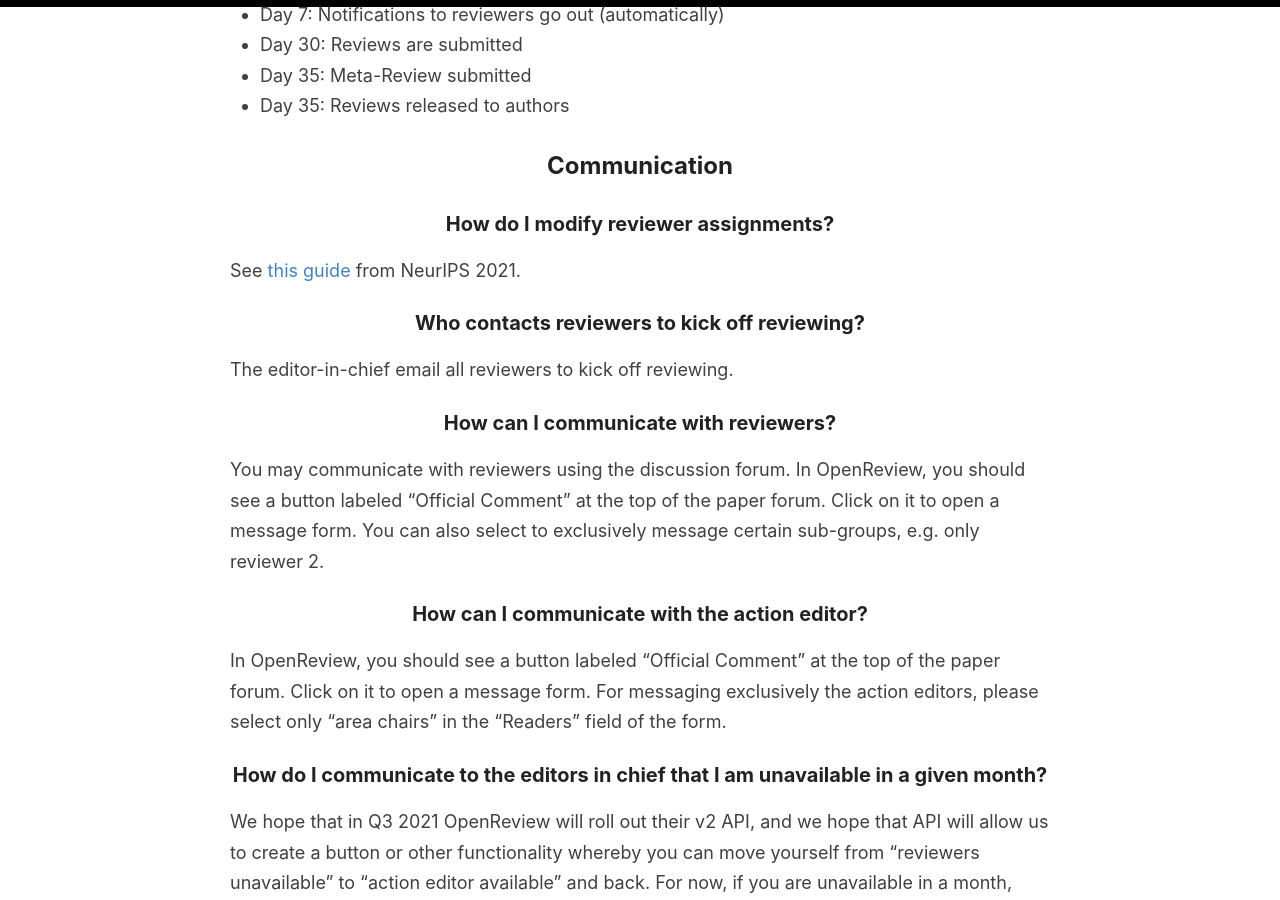
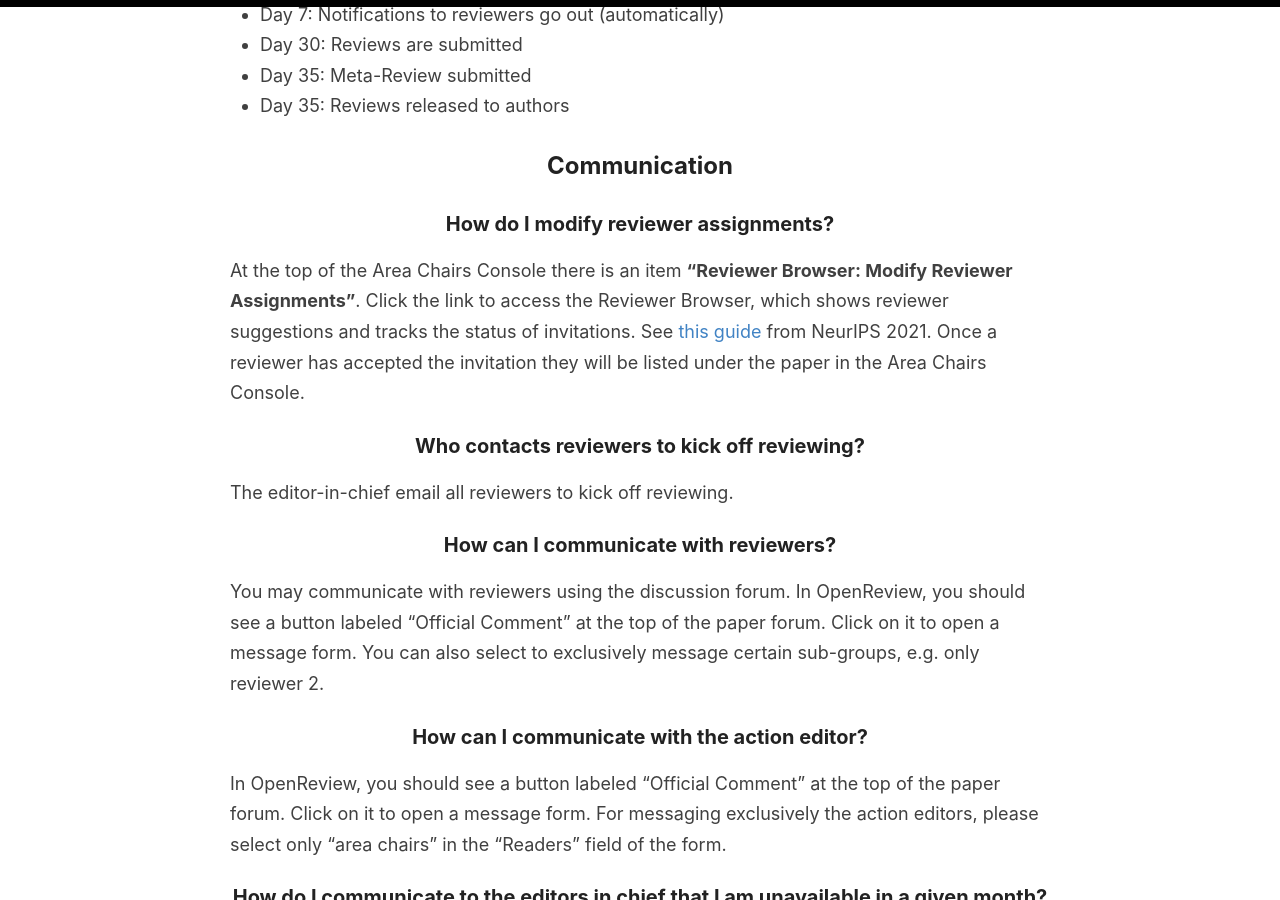
Before and after one commit to amitmerchant1990/reverie, a Jekyll site: the page built from reviewerfaq.md, in a window 1280 px wide and 900 px high, scrolled down 472 px. Built offline with Jekyll 4.4.1, drawn with Linux system fonts in a browser that asks for light colours.

Commit message:
reviewerfaq: suggested explanation

```diff
--- a/reviewerfaq.md
+++ b/reviewerfaq.md
@@ -19,7 +19,10 @@ This FAQ is intended to help reviewers and action editors navigate OpenReview an
 
 ### How do I modify reviewer assignments?
 
+At the top of the Area Chairs Console there is an item **"Reviewer Browser: Modify Reviewer Assignments"**. Click the link to access the Reviewer Browser,
+which shows reviewer suggestions and tracks the status of invitations.
 See [this guide](https://docs.google.com/document/d/e/2PACX-1vR8HCF9siBpZsQms0cIv0weK7CXAf7AE3Cxwq3wYIJYuRioRf0SaZcl93oQZXsqoA_aEwZNMzu-cYr5/pub) from NeurIPS 2021.
+Once a reviewer has accepted the invitation they will be listed under the paper in the Area Chairs Console.
 
 ### Who contacts reviewers to kick off reviewing?
 The editor-in-chief email all reviewers to kick off reviewing.
```
